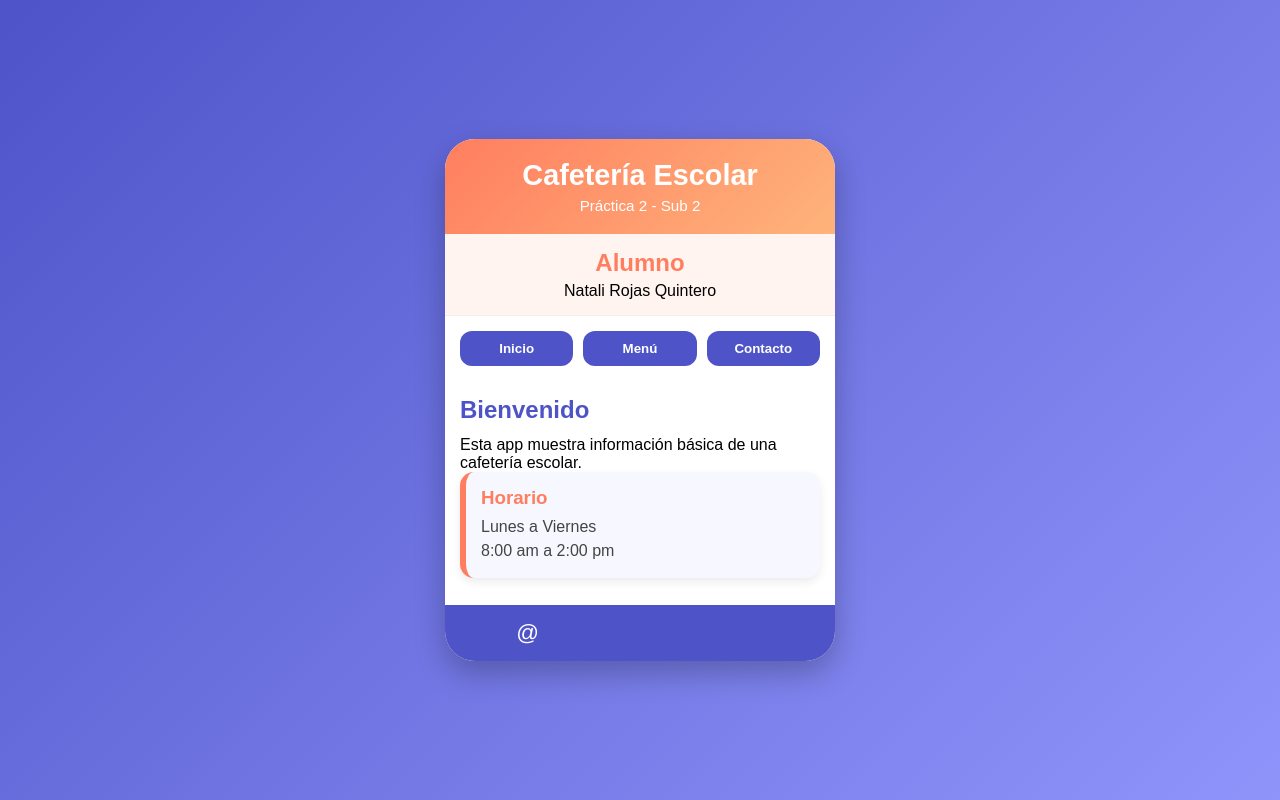
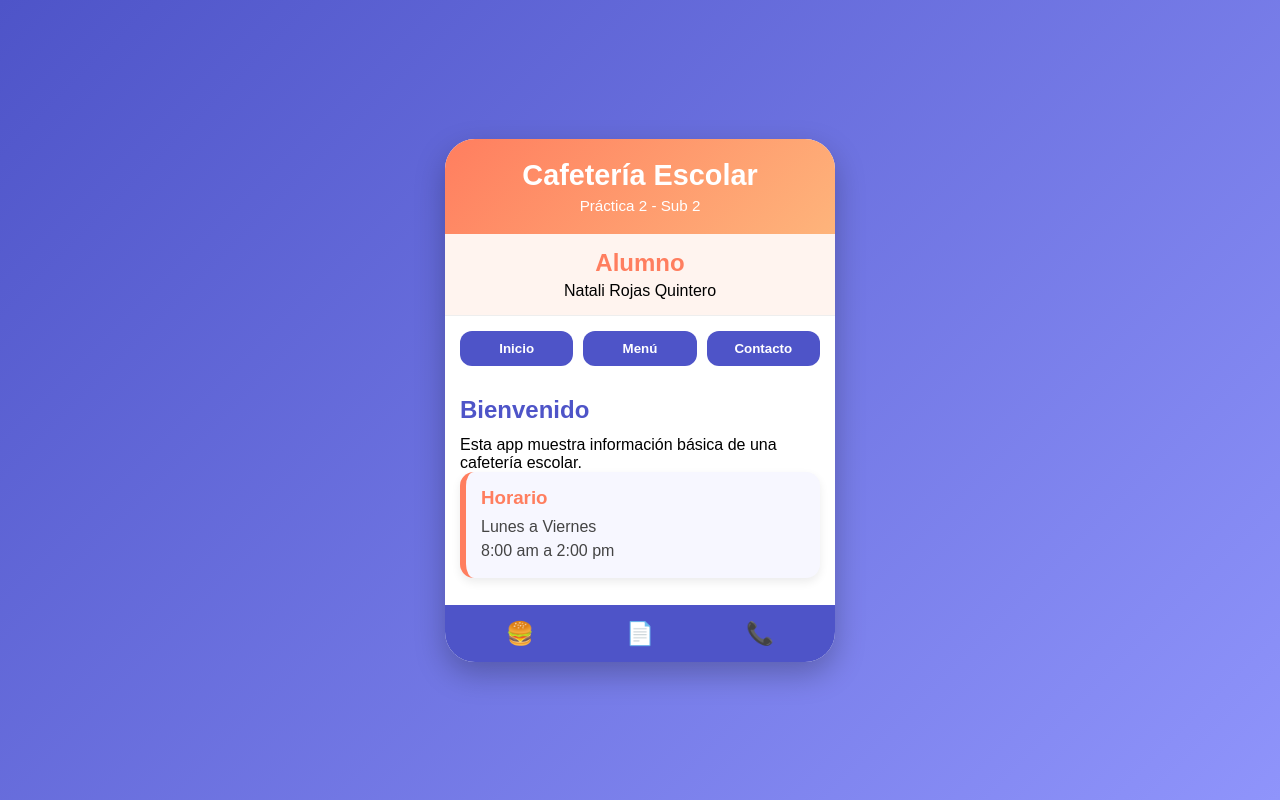
Before and after one commit to nataly4321bu-bit/P3_IOS_EJEMPLOAPP, a plain HTML site: page index.html in a window 1280 px wide. Drawn offline with Linux system fonts and the light colour scheme.

Commit message:
Update footer with new icons

```diff
--- a/index.html
+++ b/index.html
@@ -62,9 +62,9 @@
     </main>
 
     <footer class="footer">
-      <span>@</span>
-      <span></span>
-      <span></span>
+      <span>🍔</span>
+      <span>📄</span>
+      <span>📞</span>
     </footer>
   </div>
   <script src="js/app.js"></script>
```
